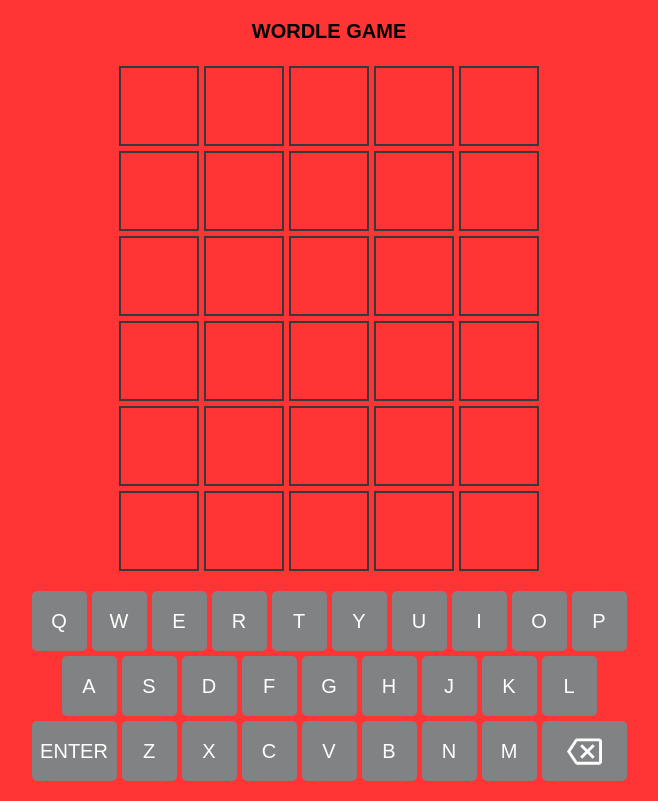
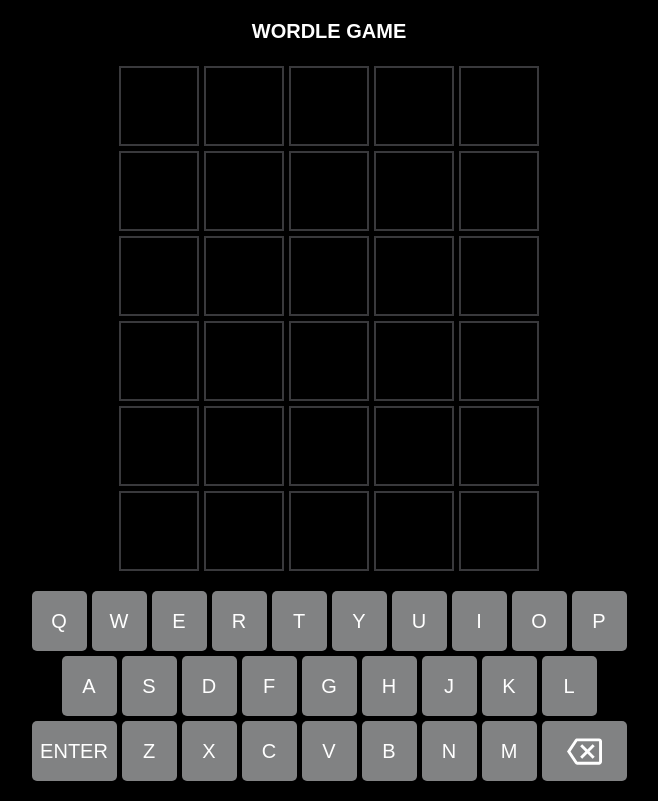
Before and after one commit to thotab13/Front-End-Project, a plain HTML site: page Wordle_game/wordlegame.html in a window 1280 px wide. Shown: the whole page, without its empty margins (311-969 px from the left). Drawn offline with Linux system fonts and the light colour scheme.

Commit message:
Update wordlegame.html

```diff
--- a/Wordle_game/wordlegame.html
+++ b/Wordle_game/wordlegame.html
@@ -216,8 +216,8 @@
 		<title>Wordle Game</title>
 
 	</head>
-	<body style=" background-color: rgb(255, 52, 52);" >
-		<div style=" color: rgb(0, 0, 0);" align = " center"<strong> <b>WORDLE GAME  </b></WORDLE></strong></div>
+	<body style=" background-color: rgb(0, 0, 0);" >
+		<div style=" color: rgb(255, 255, 255);" align = " center"<strong> <b>WORDLE GAME  </b></WORDLE></strong></div>
 		<br>
 		<div class="alert-container" data-alert-container></div>
 
```
